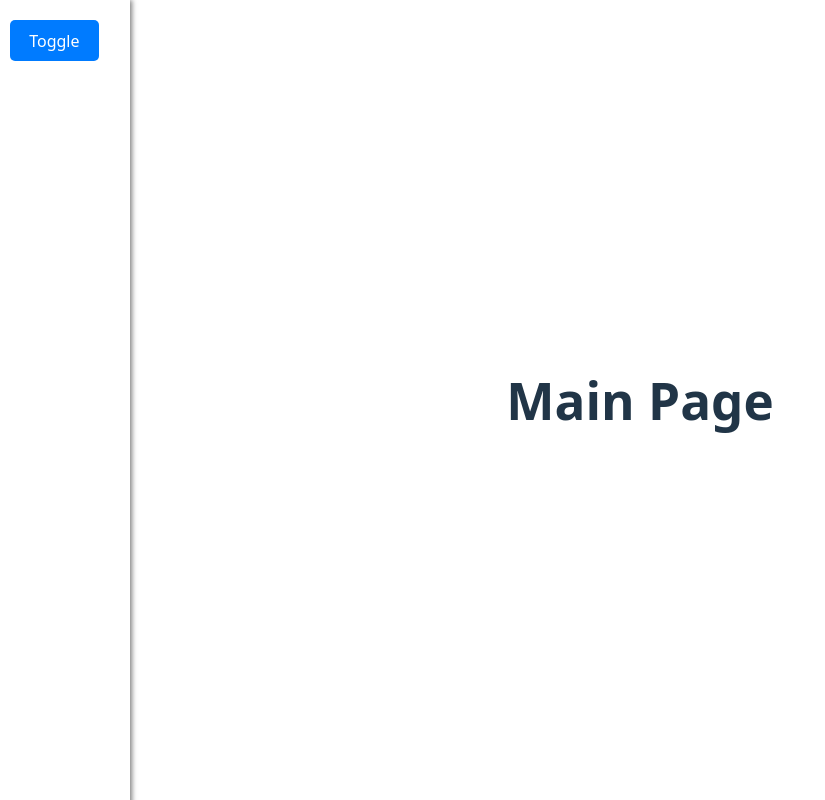
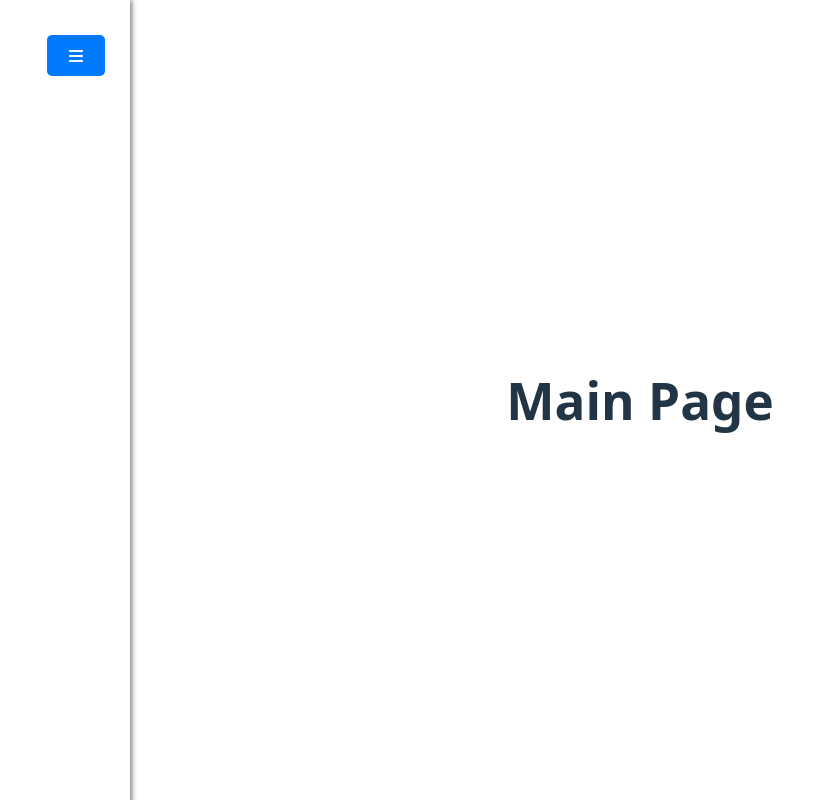
Before and after one commit to CodingSea/snap-stream-front-end, a React (Vite) app: page /Home in a window 1280 px wide. Shown: the whole page, without its empty margins (0-825 px from the left). Built offline with nearby package versions, Linux system fonts and the light colour scheme; sample sign-in values are in the browser's storage.

Commit message:
improved the styling of the toggle button

```diff
--- a/package.json
+++ b/package.json
@@ -10,6 +10,9 @@
     "preview": "vite preview"
   },
   "dependencies": {
+    "@fortawesome/fontawesome-svg-core": "^7.0.1",
+    "@fortawesome/free-solid-svg-icons": "^7.0.1",
+    "@fortawesome/react-fontawesome": "^3.0.2",
     "axios": "^1.11.0",
     "jwt-decode": "^4.0.0",
     "react": "^19.1.1",
--- a/src/Main.css
+++ b/src/Main.css
@@ -13,7 +13,7 @@
     left: -200px;
     background-color: #333;
     color: white;
-    transition: left 0.3s;
+    transition: left 0.3s ease;
     padding: 15px;
     box-shadow: 2px 0 5px rgba(0, 0, 0, 0.5);
 }
@@ -32,10 +32,11 @@
     border: none;
     border-radius: 5px;
     top: 20px;
-    left: 10px;
     z-index: 10;
 
-    position: fixed;
+    position: relative;
+    float: right;
+    margin: 0 10px 0 10px;
     transition: all 0.3s;
 }
 
@@ -43,8 +44,8 @@
 {
     position: relative;
     text-align: center;
+    float: none;
     margin: 0 auto;
-    left: 0;
     transition: all 0.3s;
 }
 
--- a/src/components/SidePanel/SidePanel.jsx
+++ b/src/components/SidePanel/SidePanel.jsx
@@ -1,6 +1,8 @@
 import React, { useState } from 'react'
 import "../../Main.css"
 import LogoutButton from '../LogoutButton/LogoutButton';
+import { FontAwesomeIcon } from '@fortawesome/react-fontawesome';
+import { faBars } from '@fortawesome/free-solid-svg-icons';
 
 function SidePanel({ token, handleLogout })
 {
@@ -14,7 +16,9 @@ function SidePanel({ token, handleLogout })
     return (
         <>
             <div className={ openPanel ? "panel open" : "panel" }>
-                <button class={ openPanel ? "toggle-btn open" : "toggle-btn" } onClick={ togglePanel }>Toggle</button>
+                <button class={ openPanel ? "toggle-btn open" : "toggle-btn" } onClick={ togglePanel }>
+                    <FontAwesomeIcon icon={faBars} />
+                </button>
 
                 <br />
                 <div className={ openPanel ? "panel-content open" : "panel-content" }>
```
Also changed, not shown: 1 other file (tests, documents, lock files or other folders).
